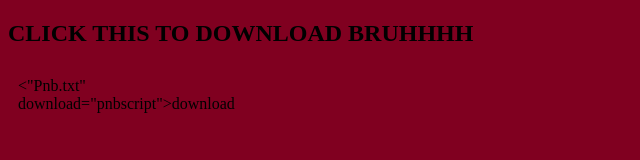
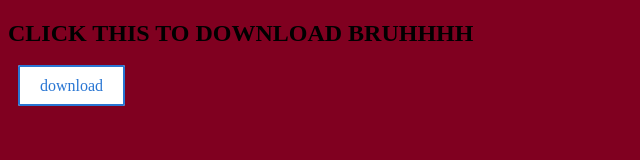
Before and after one commit to Eurie92/myself-webstite, a plain HTML site: page gallery.html in a window 1280 px wide. Shown: the whole page, without its empty margins (0-640 px from the left). Drawn offline with Linux system fonts and the light colour scheme.

Commit message:
Update gallery.html

```diff
--- a/gallery.html
+++ b/gallery.html
@@ -51,7 +51,7 @@
 
     <div class="div1">
 
-        <"Pnb.txt" download="pnbscript">download</a>
+        <a href="Pnb.txt" download="pnbscript">download</a>
 
 </div>
 
```
